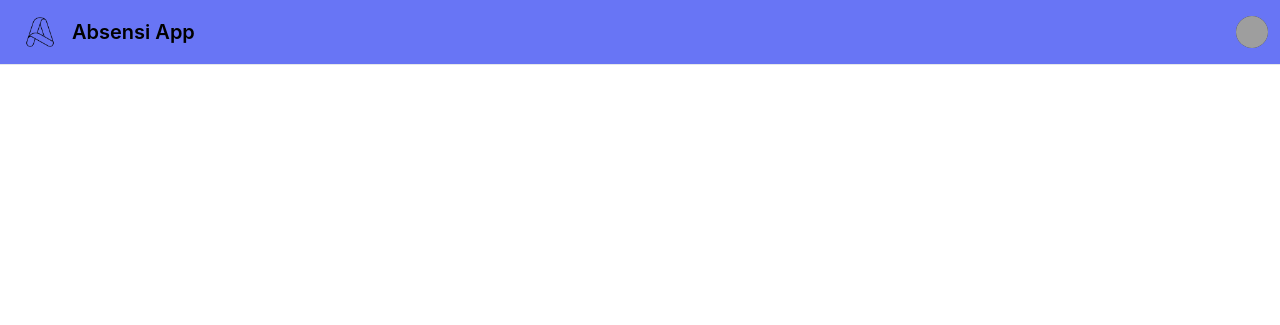
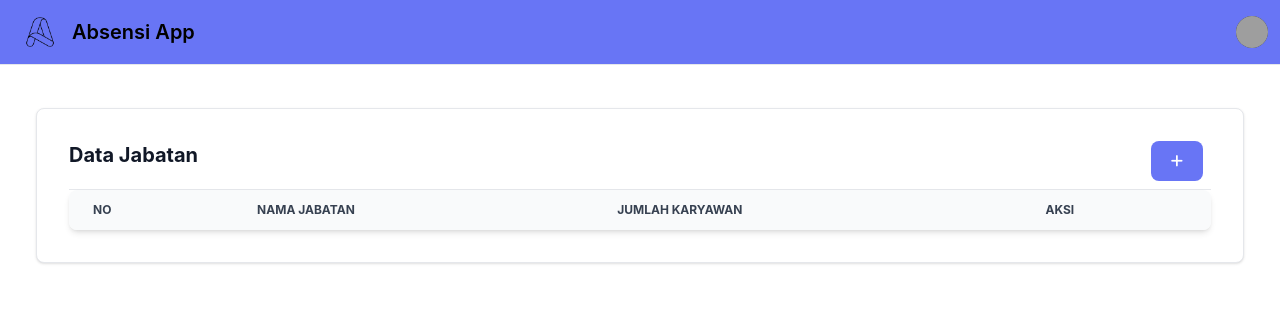
Before and after one commit to niscitacan12/barter, a CodeIgniter app: the page made by application/views/page/admin/jabatan.php in a window 1280 px wide. Shown: the top 325 px of the page. Run offline with CodeIgniter, Linux system fonts and the light colour scheme; lists and menus that the app fills with data are empty; some libraries are stand-ins or nearby versions; grey boxes are pictures that could not be loaded.

Commit message:
add page data jabatan

```diff
--- a/application/views/page/admin/jabatan.php
+++ b/application/views/page/admin/jabatan.php
@@ -9,7 +9,48 @@
 
 <body>
     <?php $this->load->view('components/sidebar_admin'); ?>
+    <div class="p-4 sm:ml-64">
+        <div class="p-5 mt-10">
+            <!-- Card -->
+            <div
+                class="w-full p-4 text-center bg-white border border-gray-200 rounded-lg shadow sm:p-8 dark:bg-gray-800 dark:border-gray-700">
+                <div class="flex justify-between">
+                    <h6 class="mb-2 text-xl font-bold text-gray-900 dark:text-white">Data Jabatan</h6>
+                    <a type="button" href="#"
+                        class="text-white bg-indigo-500 hover:bg-indigo-800 focus:ring-4 focus:ring-indigo-300 font-medium rounded-lg text-sm px-5 py-2.5 mr-2 mb-2 dark:bg-indigo-600 dark:hover:bg-indigo-700 focus:outline-none dark:focus:ring-indigo-800"><i
+                            class="fa-solid fa-plus"></i></a>
+                </div>
+                <hr>
 
+                <!-- Tabel -->
+                <div class="relative overflow-x-auto shadow-md sm:rounded-lg mt-5">
+                    <table class="w-full text-sm text-left text-gray-500 dark:text-gray-400">
+
+                        <!-- Tabel Head -->
+                        <thead class="text-xs text-gray-700 uppercase bg-gray-50 dark:bg-gray-700 dark:text-gray-400">
+                            <tr>
+                                <th scope="col" class="px-6 py-3">
+                                    No
+                                </th>
+                                <th scope="col" class="px-6 py-3">
+                                    Nama Jabatan
+                                </th>
+                                <th scope="col" class="px-6 py-3">
+                                    Jumlah Karyawan
+                                </th>
+                                <th scope="col" class="px-6 py-3">
+                                    Aksi
+                                </th>
+                            </tr>
+                        </thead>
+                        <!-- Tabel Body -->
+                        <tbody>
+
+                        </tbody>
+                    </table>
+                </div>
+            </div>
+</body>
 </body>
 
 </html>
```
